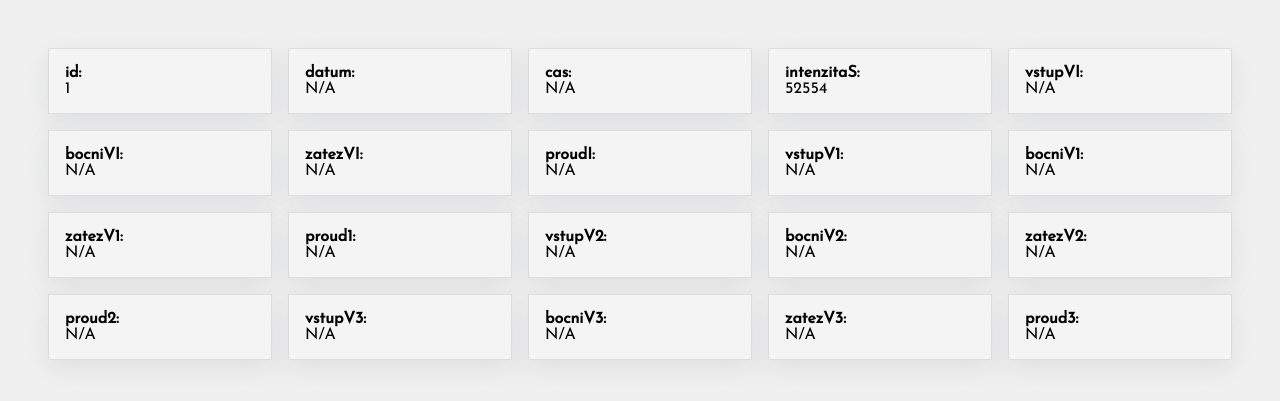
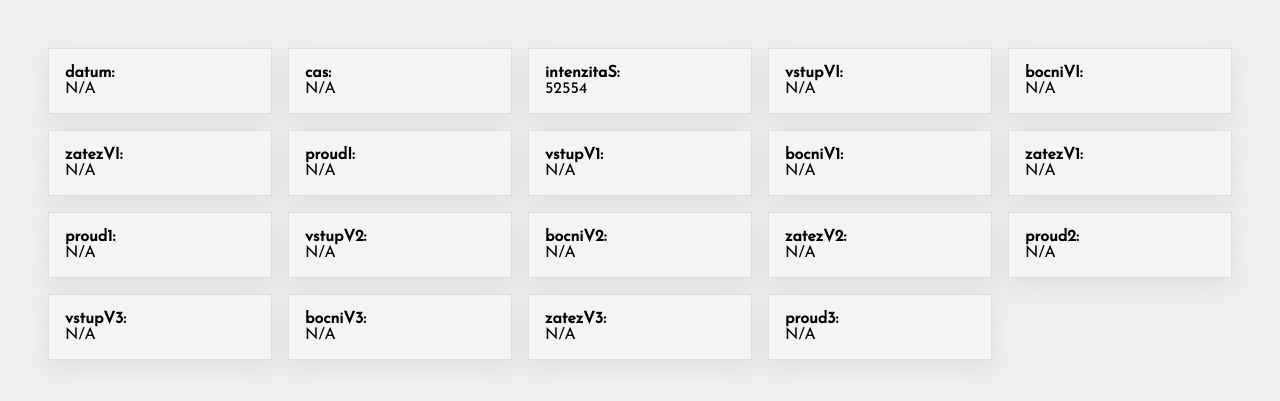
Before and after one commit to AmaneDev/fve_v4mobility_rpiWebserver, a PHP site: page / in a window 1280 px wide. Shown: the part 102-503 px from the top of the page. Run offline with PHP 8.4, Linux system fonts and the light colour scheme; data comes from the database, SQL or seed files in the repository.

Commit message:
uprava vzhledu footeru, skryti id dlazdice

```diff
--- a/style.css
+++ b/style.css
@@ -62,6 +62,7 @@ header {
     padding: 1rem;
     font-size: 2em;
     margin: 0 2rem 2rem 2rem;
+    border-radius: 6px;
 }
 
 header .logoWrapper a img {
@@ -105,3 +106,12 @@ header .logoWrapper a img {
     background-color: var(--button-hover-bg-color);
     color: var(--button-hover-text-color);
 }
+
+
+
+
+/*config dlaždic - vyuzivam classy ktery jsem si pridal behem iterace syntaxe "tile-<name z DB>"*/
+
+.tile-id{
+    display: none;   /*jen pro debug v devtools*/
+}
```
